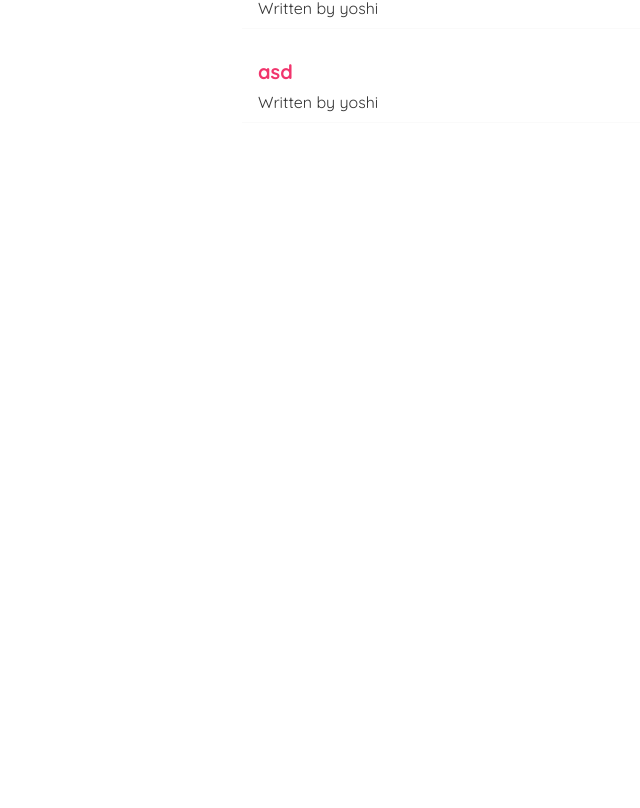
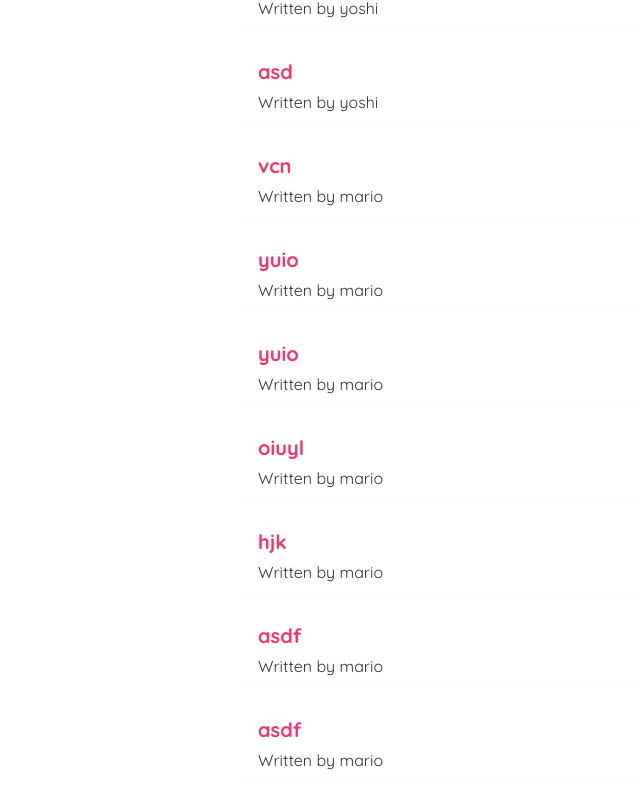
Before and after one commit to 0JojoMojo0/dojo-blog, a React (Create React App) app: page / in a window 1280 px wide. Shown: the part 696-1504 px from the top of the page, without its empty margins (98-738 px from the left). Before the commit the page ends 899 px from the top, so only its background shows below. Built offline with nearby package versions, Linux system fonts and the light colour scheme; data requests are answered from the project's data file.

Commit message:
Lesson 30 - Programming Redirects

```diff
--- a/data/db.json
+++ b/data/db.json
@@ -41,6 +41,48 @@
       "title": "asd",
       "body": "asdasd",
       "author": "yoshi"
+    },
+    {
+      "id": "6cfa",
+      "title": "vcn",
+      "body": "cvn",
+      "author": "mario"
+    },
+    {
+      "id": "cbc9",
+      "title": "yuio",
+      "body": "yuio",
+      "author": "mario"
+    },
+    {
+      "id": "5705",
+      "title": "yuio",
+      "body": "yuio",
+      "author": "mario"
+    },
+    {
+      "id": "6b2c",
+      "title": "oiuyl",
+      "body": "khj",
+      "author": "mario"
+    },
+    {
+      "id": "417a",
+      "title": "hjk",
+      "body": "hjk",
+      "author": "mario"
+    },
+    {
+      "id": "71b8",
+      "title": "asdf",
+      "body": "asdf",
+      "author": "mario"
+    },
+    {
+      "id": "272e",
+      "title": "asdf",
+      "body": "asdf",
+      "author": "mario"
     }
   ]
 }
--- a/src/Create.js
+++ b/src/Create.js
@@ -1,10 +1,12 @@
 import { useState } from "react";
+import { useHistory } from 'react-router-dom';
 
 const Create = () => {
   const [title, setTitle] = useState('');
   const [body, setBody] = useState('');
   const [author,setAuthor] = useState('mario');
   const [isPending, setIsPending] = useState(false);
+  const history = useHistory();
 
   const handleSubmit = (e) => {
     e.preventDefault();
@@ -19,6 +21,7 @@ const Create = () => {
     }).then(() => {
       console.log('new blog added');
       setIsPending(false);
+      history.push('/');
     })
   }
 
```
